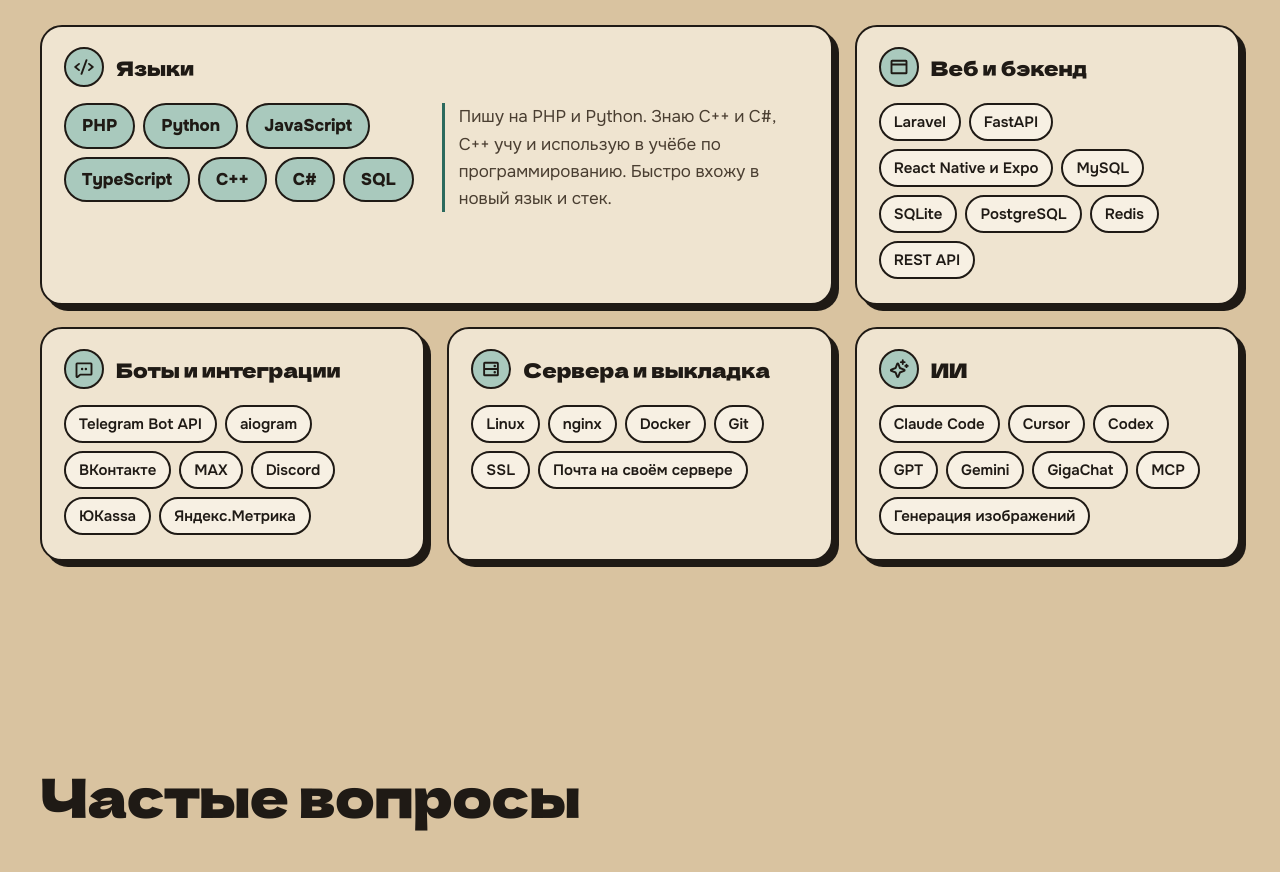
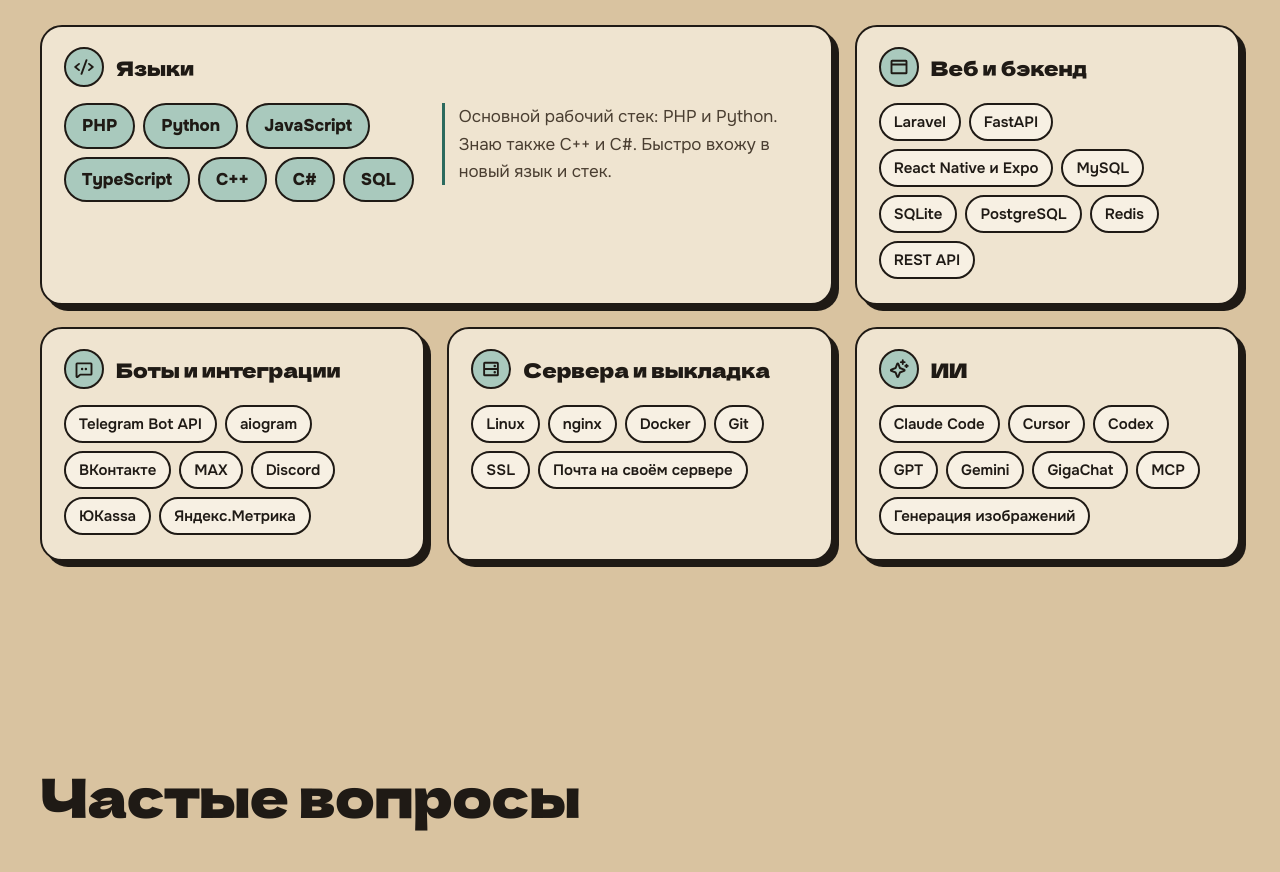
Before and after one commit to LerkOFF/lerk.tech, a plain HTML site: page public/index.html in a window 1280 px wide. Shown: the part 8925-9797 px from the top of the page. Drawn offline with Linux system fonts and the light colour scheme.

Commit message:
в блоке «Технологии» убрано повторение C++ и упоминание учёбы: заметка про языки стала короче.

```diff
--- a/public/index.html
+++ b/public/index.html
@@ -805,7 +805,7 @@
           <h4 class="tech__name"><span class="tech__ico"><svg class="icon" aria-hidden="true"><use href="#i-code"></use></svg></span>Языки</h4>
           <div class="tech__body">
             <ul class="chips"><li>PHP</li><li>Python</li><li>JavaScript</li><li>TypeScript</li><li>C++</li><li>C#</li><li>SQL</li></ul>
-            <p class="tech__note">Пишу на PHP и Python. Знаю C++ и C#, C++ учу и использую в учёбе по программированию. Быстро вхожу в новый язык и стек.</p>
+            <p class="tech__note">Основной рабочий стек: PHP и Python. Знаю также C++ и C#. Быстро вхожу в новый язык и стек.</p>
           </div>
         </article>
         <article class="tech__card reveal">
```
